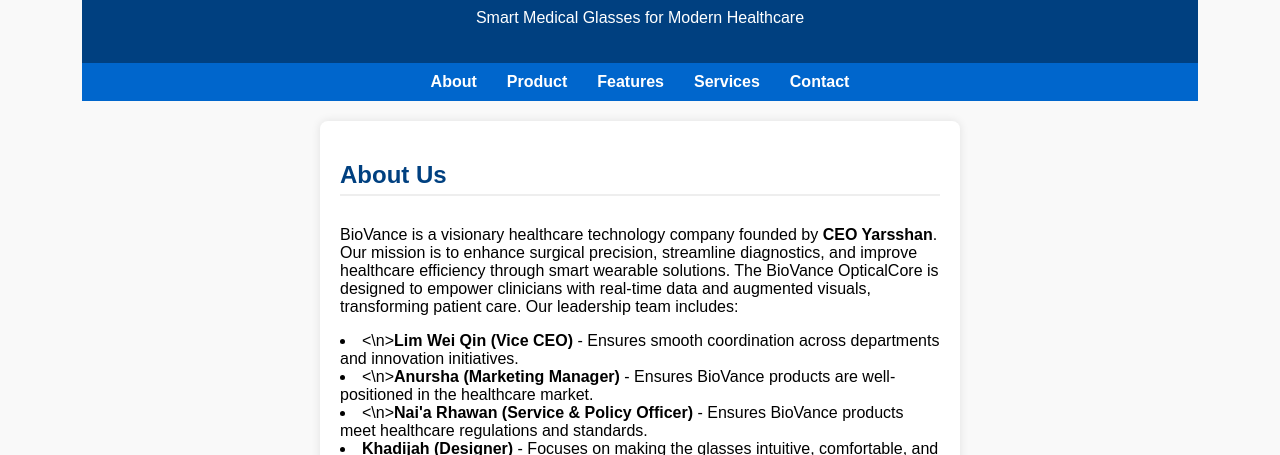
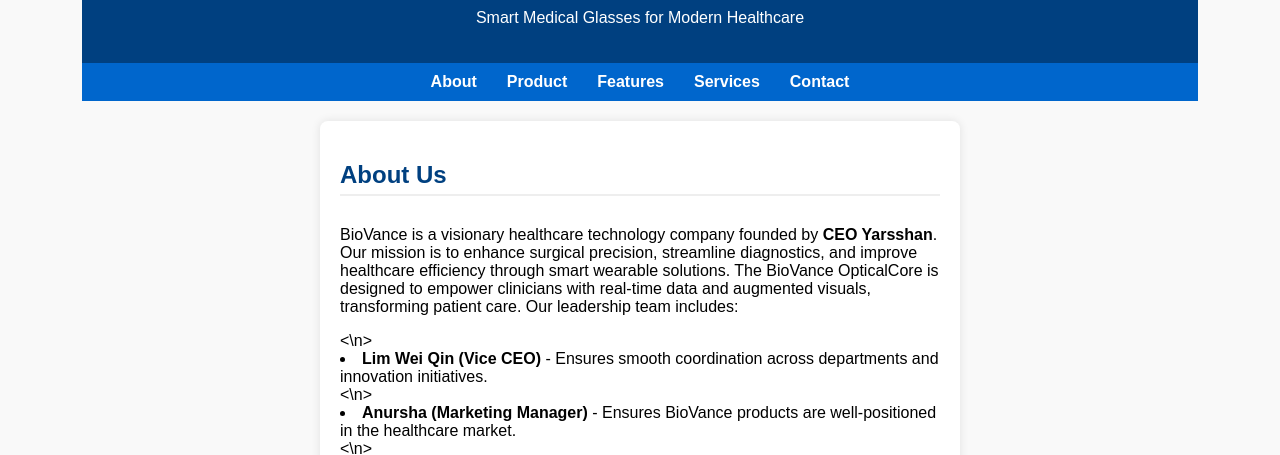
Before and after one commit to bio-vance/BioVance, a plain HTML site: page index.html in a window 1280 px wide. Shown: the part 311-766 px from the top of the page. Drawn offline with Linux system fonts and the light colour scheme.

Commit message:
Update index.html

```diff
--- a/index.html
+++ b/index.html
@@ -100,9 +100,9 @@
 <section id="about">
 <h2>About Us</h2>
 <p style="margin-top:30px;">BioVance is a visionary healthcare technology company founded by <strong>CEO Yarsshan</strong>. Our mission is to enhance surgical precision, streamline diagnostics, and improve healthcare efficiency through smart wearable solutions. The BioVance OpticalCore is designed to empower clinicians with real-time data and augmented visuals, transforming patient care. Our leadership team includes:</p>
-<li><\n><strong>Lim Wei Qin (Vice CEO)</strong> - Ensures smooth coordination across departments and innovation initiatives.</li>
-<li><\n><strong>Anursha (Marketing Manager)</strong> - Ensures BioVance products are well-positioned in the healthcare market.</li>
-<li><\n><strong>Nai'a Rhawan (Service &amp; Policy Officer)</strong> - Ensures BioVance products meet healthcare regulations and standards.</li>
+<\n><li><strong>Lim Wei Qin (Vice CEO)</strong> - Ensures smooth coordination across departments and innovation initiatives.</li>
+<\n><li><strong>Anursha (Marketing Manager)</strong> - Ensures BioVance products are well-positioned in the healthcare market.</li>
+<\n><li><strong>Nai'a Rhawan (Service &amp; Policy Officer)</strong> - Ensures BioVance products meet healthcare regulations and standards.</li>
 <li><strong>Khadijah (Designer)</strong> - Focuses on making the glasses intuitive, comfortable, and visually appealing.</li>
 </section>
 <section id="product">
```
